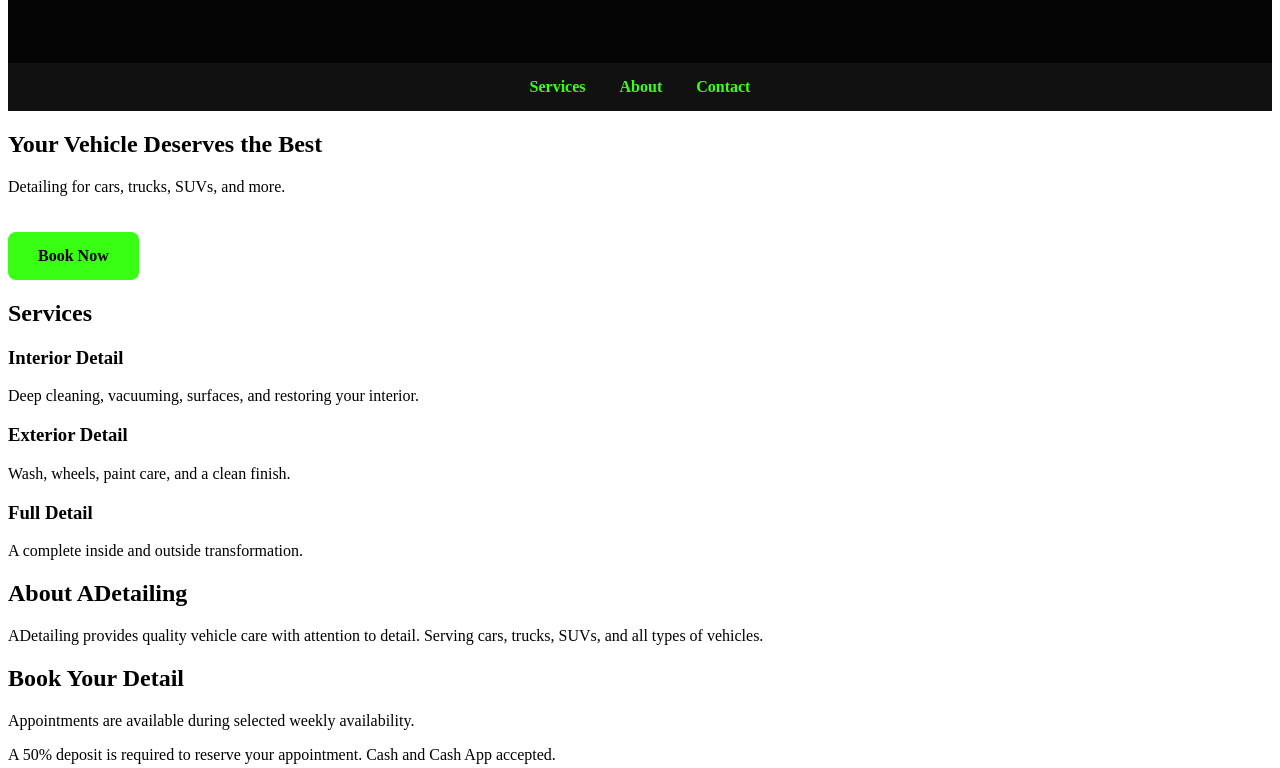
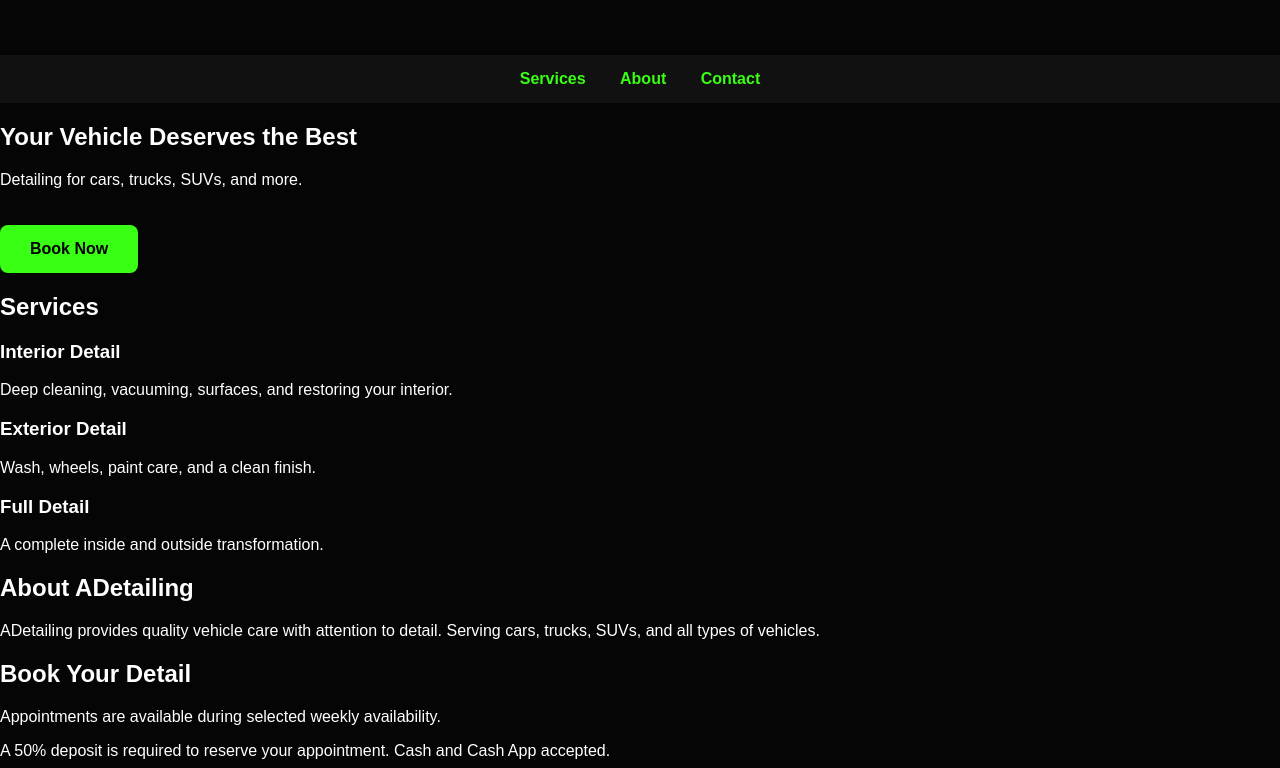
Before and after one commit to g5myf7k49f-create/ADetailing, a plain HTML site: page index.html in a window 1280 px wide. Shown: the part 150-918 px from the top of the page. Drawn offline with Linux system fonts and the light colour scheme.

Commit message:
Update style.css

```diff
--- a/style.css
+++ b/style.css
@@ -1,3 +1,9 @@
+body {
+    margin: 0;
+    font-family: Arial, sans-serif;
+    background: #050505;
+    color: white;
+}
 header {
     background: #050505;
     color: #ffffff;
```
